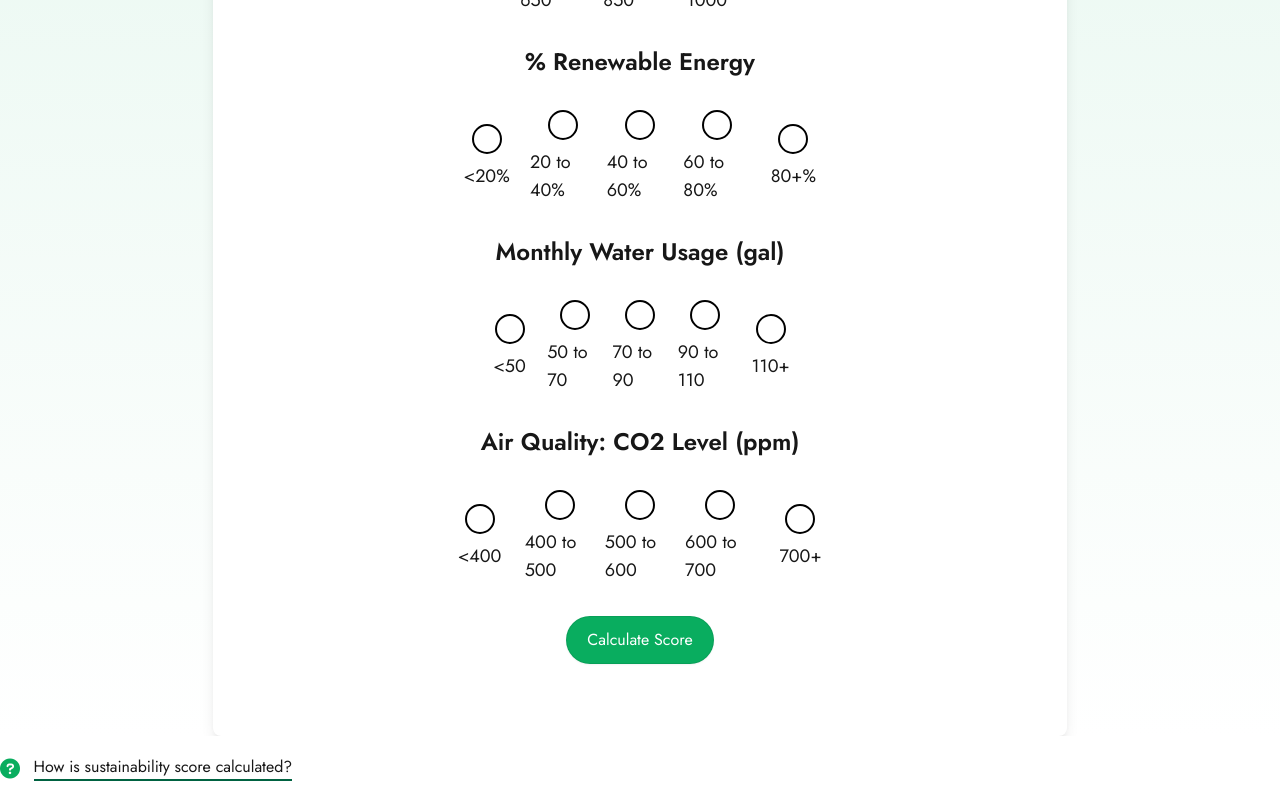
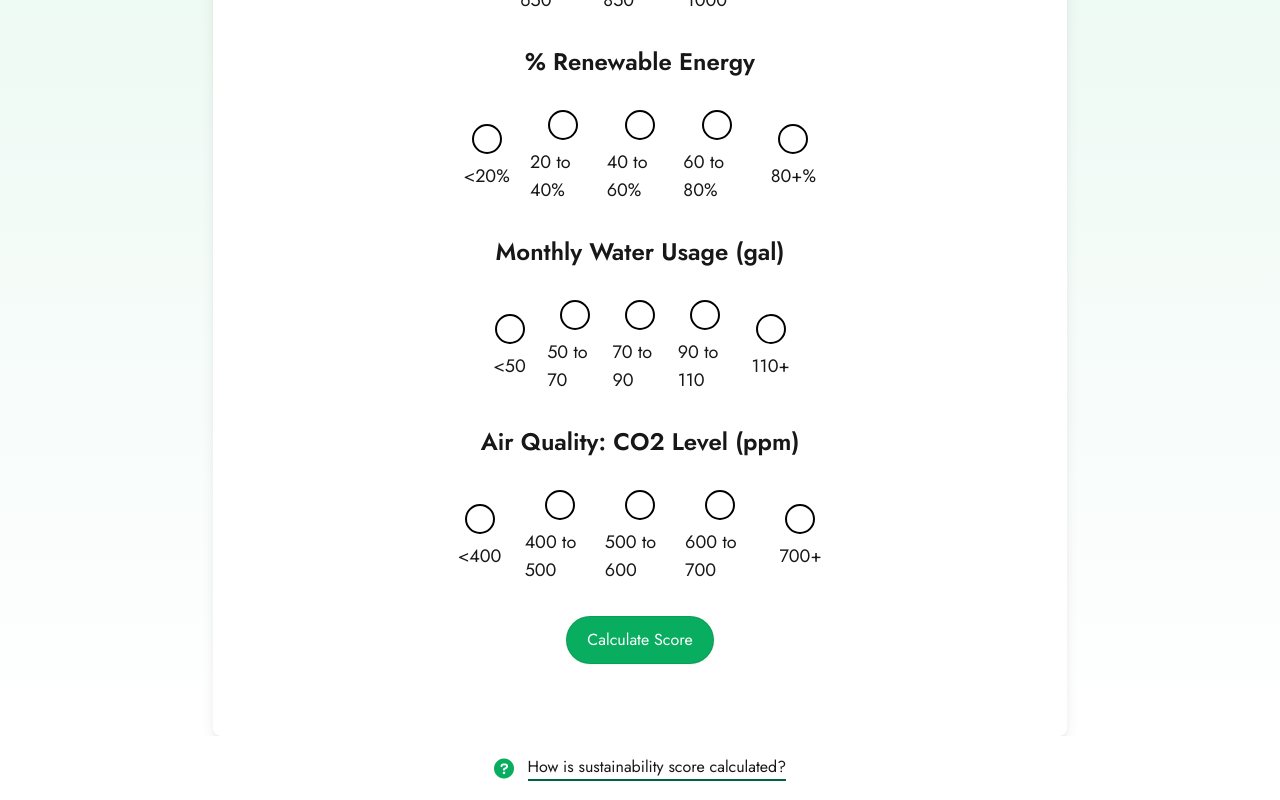
Before and after one commit to samm-47/CAPST, a Next.js app: page /calculator in a window 1280 px wide. Shown: the part 408-1208 px from the top of the page. Built offline with nearby package versions, Linux system fonts and the light colour scheme.

Commit message:
Update page.tsx

```diff
--- a/app/calculator/page.tsx
+++ b/app/calculator/page.tsx
@@ -582,12 +582,12 @@ const CalculatorPage: React.FC = () => {
 
 
       {/* Footer link to FAQ */}
-      <div className="flex-row-centered h-[8vh]">
-        <Link className="flex-row-centered gap-[0.75vw]" href="/faq" passHref>
-          <i className="footer-icon fa-solid fa-lg fa-question-circle mr-1"></i> {/*} Question Mark Icon*/}
-          <p className="footer-text hoverable-div"> How is sustainability score calculated? </p>
-        </Link>
-      </div>
+      <div className="flex justify-center items-center h-[8vh] bg-white">
+      <Link className="flex items-center gap-[0.75vw]" href="/faq" passHref>
+        <i className="footer-icon fa-solid fa-lg fa-question-circle mr-1"></i>
+        <p className="footer-text hoverable-div"> How is sustainability score calculated? </p>
+      </Link>
+    </div>
 
 
     </Layout>
```
